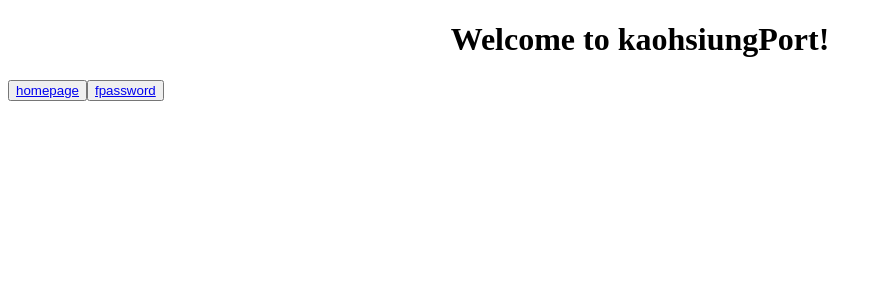
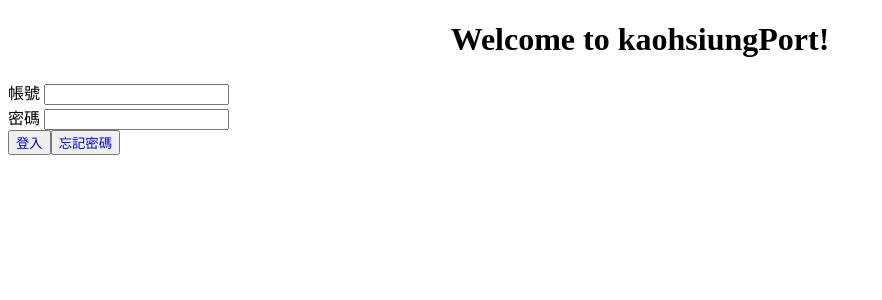
Before and after one commit to jeter1225/kaohsiungPort, an Angular app: page /sign-in in a window 1280 px wide. Shown: the top 300 px of the page, without its empty margins (0-882 px from the left). Built offline with nearby package versions, Linux system fonts and the light colour scheme.

Commit message:
Almost nothing change :)

```diff
--- a/src/app/app.component.html
+++ b/src/app/app.component.html
@@ -1,4 +1,3 @@
-<!--The content below is only a placeholder and can be replaced.-->
 <div style="text-align:center">
   <h1>
     Welcome to {{ title }}!
--- a/src/app/fpassword/fpassword.component.html
+++ b/src/app/fpassword/fpassword.component.html
@@ -1,4 +1,6 @@
-<p>
-  fpassword works!
-</p>
-<button (click) = "goBack()">Go Back</button>
+<div>
+<span class = "mobile">輸入手機密碼</span>
+<input #inputMobile type = "text">
+</div>
+<button class = "butt" (click) = "confir()">送出</button>
+<button class = "butt" (click) = "goBack()">返回</button>
--- a/src/app/fpassword/fpassword.component.ts
+++ b/src/app/fpassword/fpassword.component.ts
@@ -16,6 +16,11 @@ export class FpasswordComponent implements OnInit {
 
   ngOnInit() {
   }
+
+  confir() {
+    confirm("密碼已送至您的手機簡訊！")
+  }
+
   goBack() {
   	this.location.back();
   }
--- a/src/app/sign-in/sign-in.component.css
+++ b/src/app/sign-in/sign-in.component.css
@@ -0,0 +1,3 @@
+button a {
+	text-decoration: none;
+}
--- a/src/app/sign-in/sign-in.component.html
+++ b/src/app/sign-in/sign-in.component.html
@@ -1,6 +1,13 @@
-<button>
-  <a [routerLink]="['/homepage']" >homepage</a>
+<div class = "input">帳號
+<input #inputAccount type = "text">
+</div>
+<div class = "input">密碼
+<input #inputPassword type = "text">
+</div>
+
+<button class = signin-homepage>
+  <a routerLink = "/homepage" >登入</a>
 </button>
-<button>
-  <a [routerLink]="['/fpassword']" >fpassword</a>
+<button class = "signin-fpassword">
+  <a routerLink = "/fpassword" >忘記密碼</a>
 </button>
```
Also changed, not shown: src/app/app-routing.module.ts (+7 -7 lines), src/app/homepage/homepage.component.ts (+10 -4 lines).
